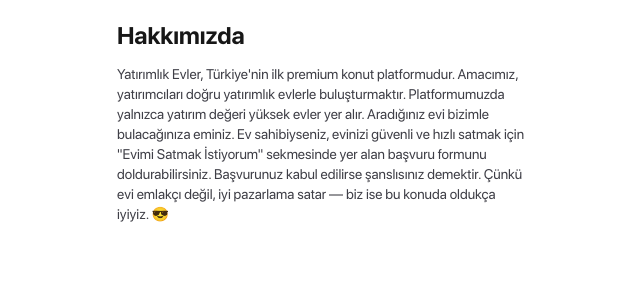
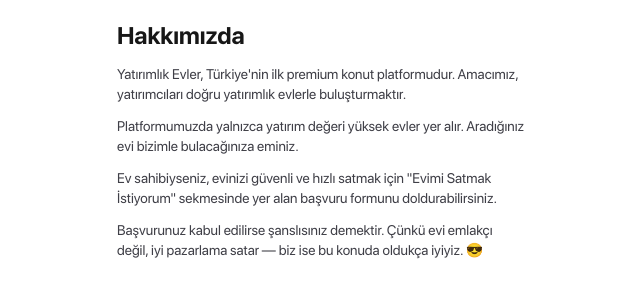
Before and after one commit to macitmert/yatirimlikevler, a Next.js app: page /hakkimizda in a window 1280 px wide. Shown: the top 300 px of the page, without its empty margins (319-959 px from the left). Built offline with nearby package versions, Linux system fonts and the light colour scheme.

Commit message:
Fix Hakkımızda page formatting - split text into separate paragraphs

```diff
--- a/app/hakkimizda/page.tsx
+++ b/app/hakkimizda/page.tsx
@@ -2,15 +2,12 @@
   return (
     <main className="max-w-md mx-auto p-5 space-y-3">
       <h1 className="text-2xl font-semibold">Hakkımızda</h1>
-      <p className="text-sm text-zinc-700">Yatırımlık Evler, Türkiye'nin ilk premium konut platformudur. Amacımız, yatırımcıları doğru yatırımlık evlerle buluşturmaktır.
-
-Platformumuzda yalnızca yatırım değeri yüksek evler yer alır. Aradığınız evi bizimle bulacağınıza eminiz.
-
-Ev sahibiyseniz, evinizi güvenli ve hızlı satmak için
-"Evimi Satmak İstiyorum" sekmesinde yer alan başvuru formunu doldurabilirsiniz.
-
-Başvurunuz kabul edilirse şanslısınız demektir.
-Çünkü evi emlakçı değil, iyi pazarlama satar — biz ise bu konuda oldukça iyiyiz. 😎</p>
+      <div className="text-sm text-zinc-700 space-y-3">
+        <p>Yatırımlık Evler, Türkiye'nin ilk premium konut platformudur. Amacımız, yatırımcıları doğru yatırımlık evlerle buluşturmaktır.</p>
+        <p>Platformumuzda yalnızca yatırım değeri yüksek evler yer alır. Aradığınız evi bizimle bulacağınıza eminiz.</p>
+        <p>Ev sahibiyseniz, evinizi güvenli ve hızlı satmak için "Evimi Satmak İstiyorum" sekmesinde yer alan başvuru formunu doldurabilirsiniz.</p>
+        <p>Başvurunuz kabul edilirse şanslısınız demektir. Çünkü evi emlakçı değil, iyi pazarlama satar — biz ise bu konuda oldukça iyiyiz. 😎</p>
+      </div>
     </main>
   );
 }
```
